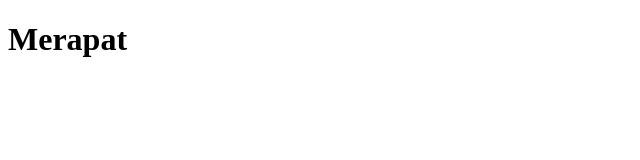
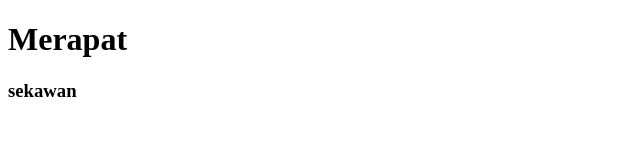
Before and after one commit to andhikamubaraq/wer_1, a plain HTML site: page index.html in a window 1280 px wide. Shown: the full height of the page, 0-640 px from the left. Drawn offline with Linux system fonts and the light colour scheme.

Commit message:
Update index.html

```diff
--- a/index.html
+++ b/index.html
@@ -8,6 +8,7 @@
 <body>
 
     <h1>Merapat</h1>
+    <h3>sekawan</h3>
 
 </body>
 </html>
```
